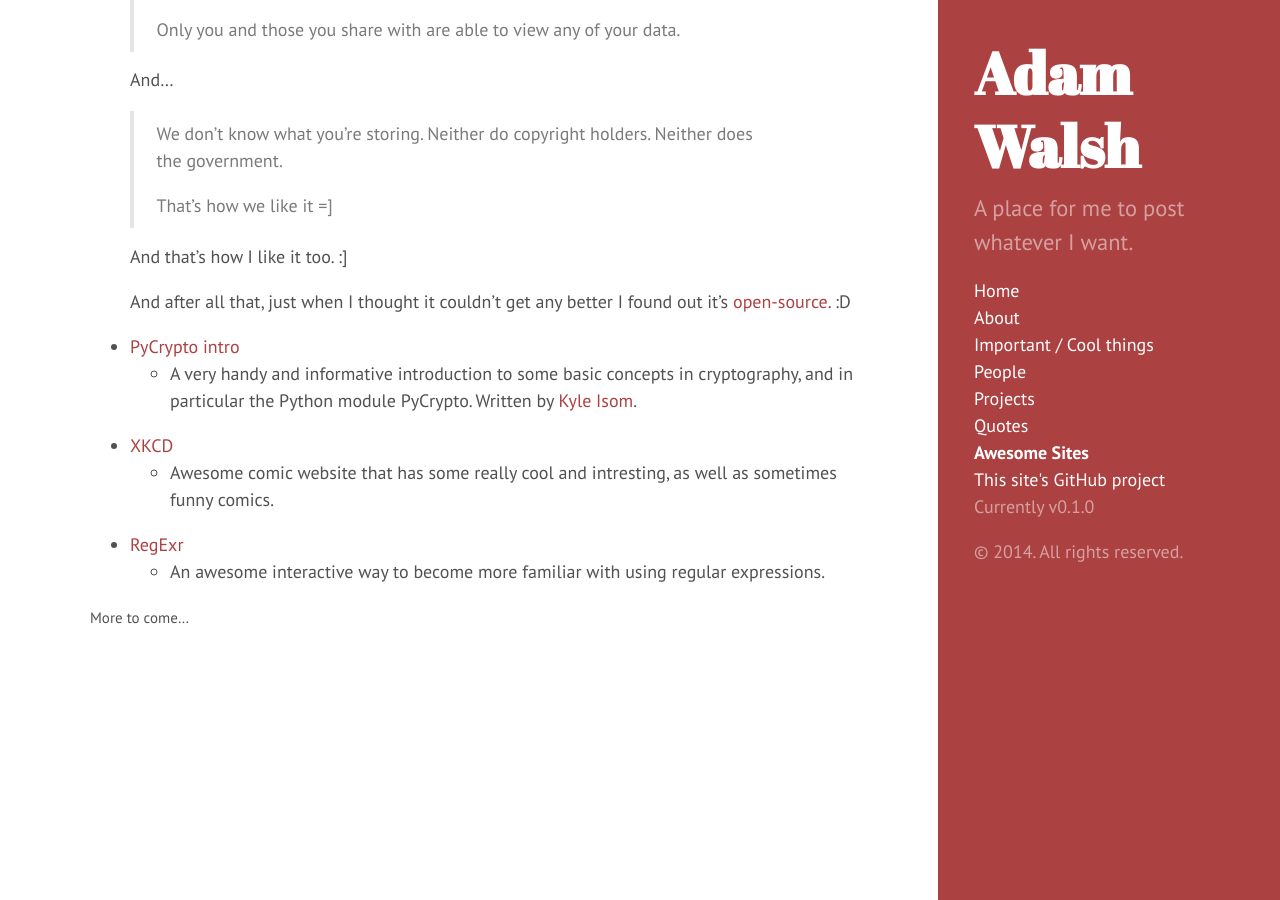
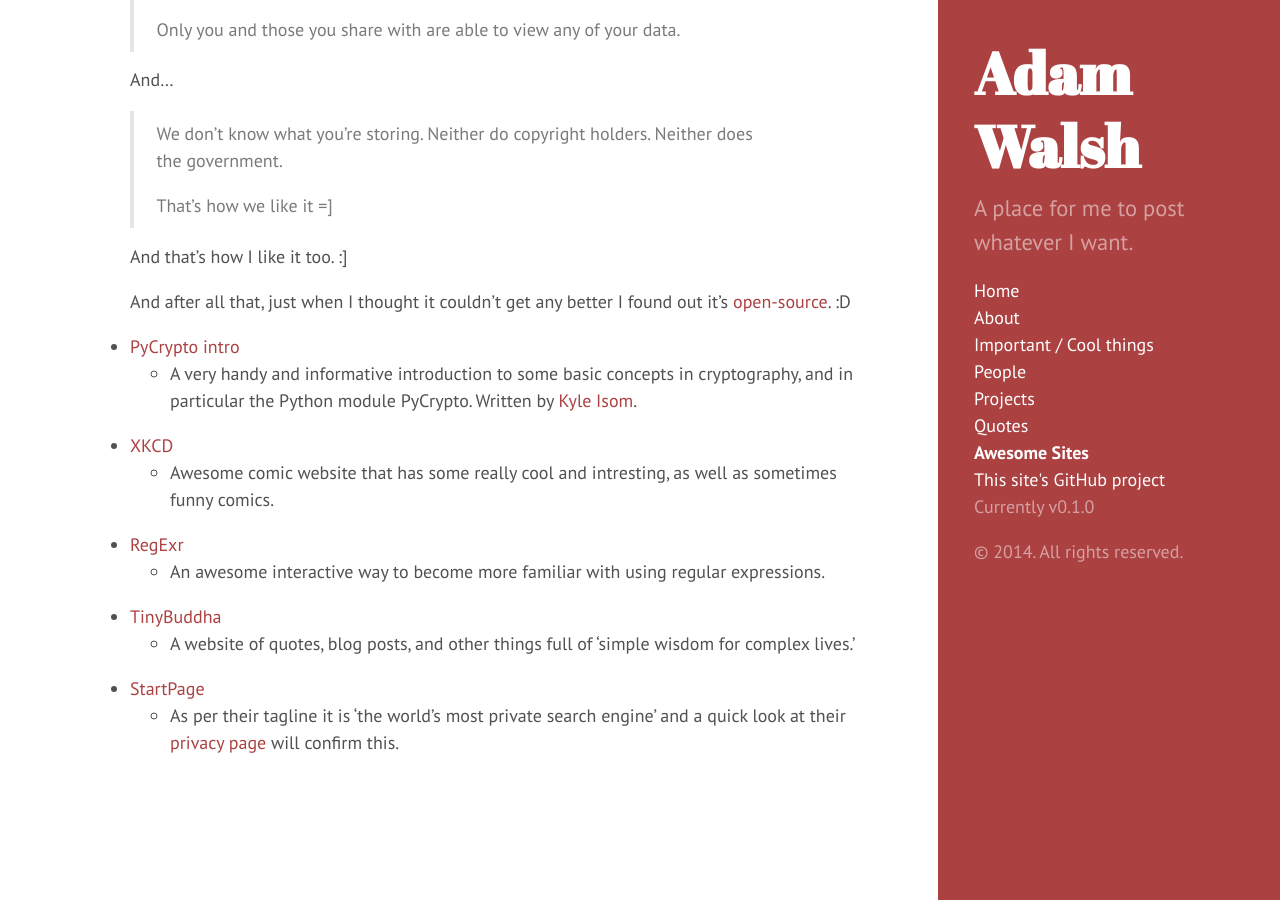
Before and after one commit to walshie4/walshie4.github.io, a Jekyll site: the page built from sites.md, in a window 1280 px wide and 900 px high, scrolled down 1028 px. Built offline with Jekyll 4.4.1, drawn with Linux system fonts in a browser that asks for light colours; Markdown is read by kramdown in place of the engine named in the settings.

Commit message:
Added tinybuddha and startpage

```diff
--- a/sites.md
+++ b/sites.md
@@ -60,4 +60,9 @@
 * [RegExr](http://www.regexr.com/)
     * An awesome interactive way to become more familiar with using regular expressions.
 
-<small>More to come...</small>
+* [TinyBuddha](http://tinybuddha.com/)
+    * A website of quotes, blog posts, and other things full of 'simple wisdom for complex lives.'
+
+* [StartPage](https://www.startpage.com/)
+    * As per their tagline it is 'the world's most private search engine' and a quick look at their
+    [privacy page](https://startpage.com/eng/protect-privacy.html) will confirm this.
```
